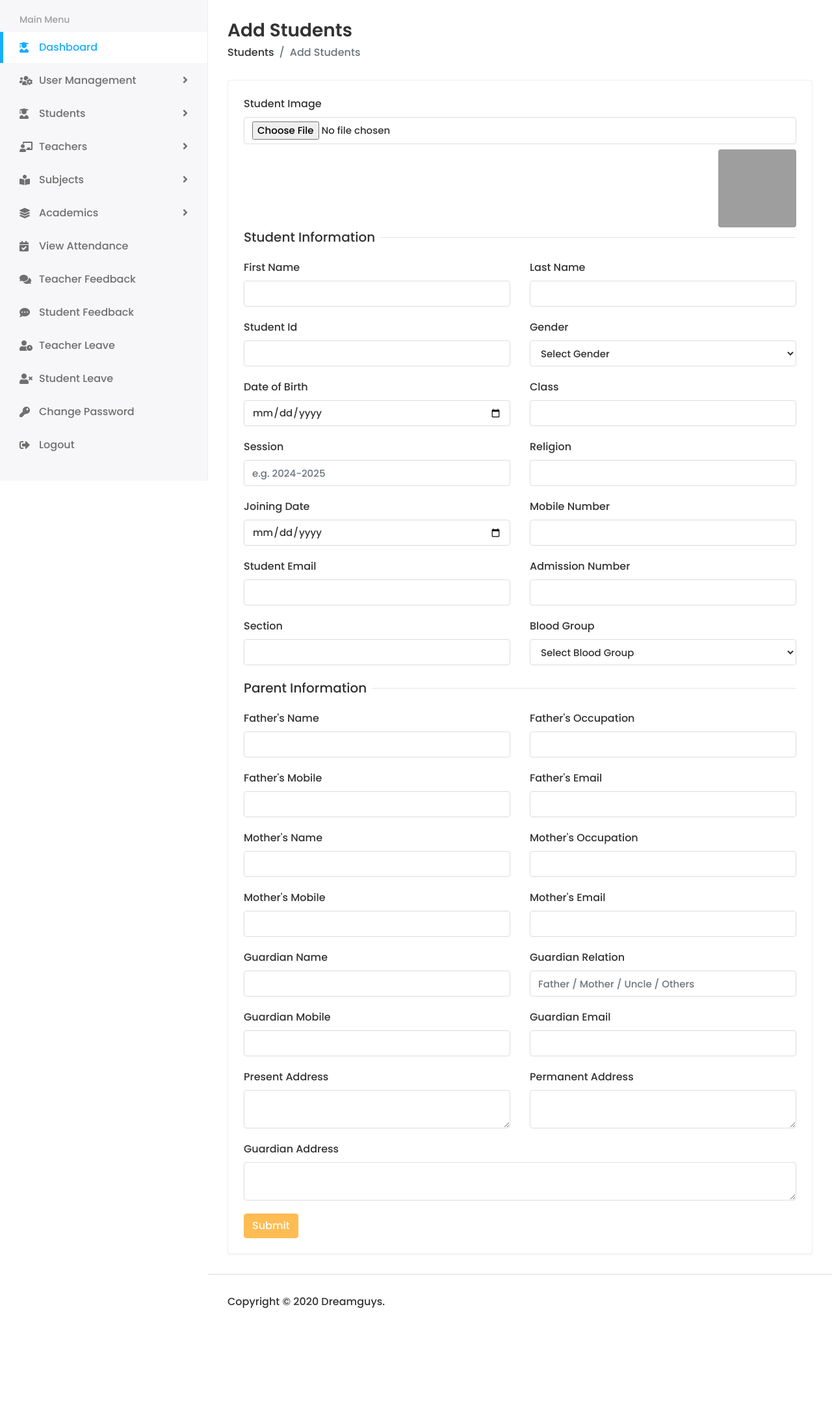
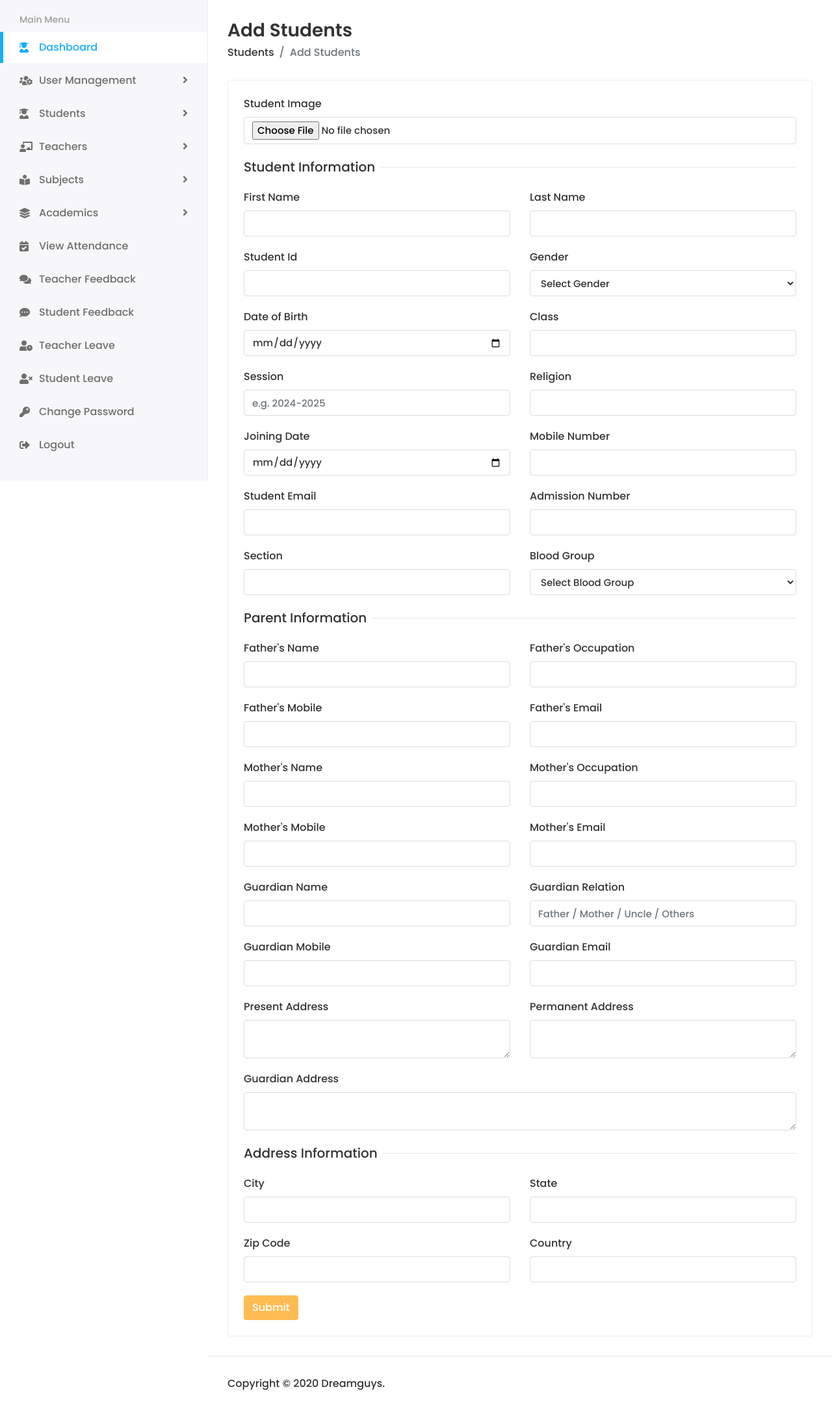
Before and after one commit to RAKIB6348/Student-Mangement-System, a Django app: page /student/student-create/ in a window 1280 px wide. Shown: the part 60-2232 px from the top of the page at 65% size. Before the commit the page ends 2074 px from the top, so only its background shows below. Run offline with Django 5.2, Linux system fonts and the light colour scheme; some libraries are stand-ins or nearby versions; grey boxes are pictures that could not be loaded.

Commit message:
student models and form desing

```diff
--- a/student/admin.py
+++ b/student/admin.py
@@ -29,6 +29,9 @@ class StudentInfoAdmin(admin.ModelAdmin):
         "guardian_phone",
         "user__username",
         "user__email",
+        "city",
+        "state",
+        "country",
     )
 
     readonly_fields = (
@@ -70,7 +73,7 @@ class StudentInfoAdmin(admin.ModelAdmin):
                        "guardian_relation", "guardian_address")
         }),
         ("Address", {
-            "fields": ("present_address", "permanent_address")
+            "fields": ("present_address", "permanent_address", "city", "state", "zip_code", "country")
         }),
         ("Timestamps", {
             "fields": ("created_at", "updated_at")
--- a/templates/Student/add_student.html
+++ b/templates/Student/add_student.html
@@ -29,7 +29,6 @@
                                 <div class="form-group">
                                     <label>Student Image</label>
                                     <input type="file" class="form-control mb-2">
-                                    <img src="..." class="rounded float-right" alt="Student Image" width="120" height="120">
                                 </div>
                             </div>
 
@@ -289,6 +288,43 @@
                                 </div>
                             </div>
 
+                            <!-- Address Information -->
+                            <div class="col-12">
+                                <h5 class="form-title"><span>Address Information</span></h5>
+                            </div>
+
+                            <!-- City -->
+                            <div class="col-12 col-sm-6">
+                                <div class="form-group">
+                                    <label>City</label>
+                                    <input type="text" name="city" class="form-control">
+                                </div>
+                            </div>
+
+                            <!-- State -->
+                            <div class="col-12 col-sm-6">
+                                <div class="form-group">
+                                    <label>State</label>
+                                    <input type="text" name="state" class="form-control">
+                                </div>
+                            </div>
+
+                            <!-- Zip Code -->
+                            <div class="col-12 col-sm-6">
+                                <div class="form-group">
+                                    <label>Zip Code</label>
+                                    <input type="text" name="zip_code" class="form-control">
+                                </div>
+                            </div>
+
+                            <!-- Country -->
+                            <div class="col-12 col-sm-6">
+                                <div class="form-group">
+                                    <label>Country</label>
+                                    <input type="text" name="country" class="form-control">
+                                </div>
+                            </div>
+
                             <!-- Submit Button -->
                             <div class="col-12">
                                 <button type="submit" class="btn btn-primary">Submit</button>
```
Also changed, not shown: student/models.py (+7 -1 lines), db.sqlite3, student/migrations/0004_studentinfo_address_studentinfo_city_and_more.py (added), student/migrations/0005_remove_studentinfo_address.py (added).
